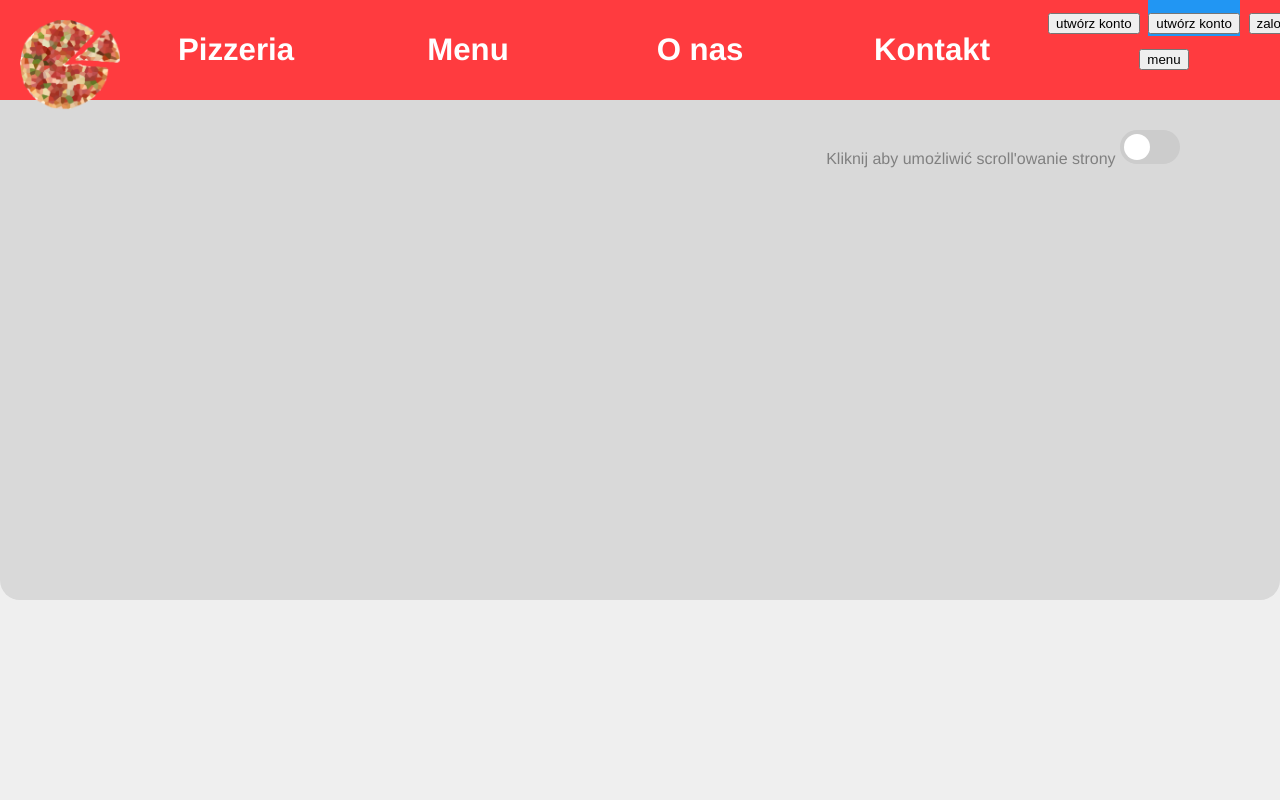
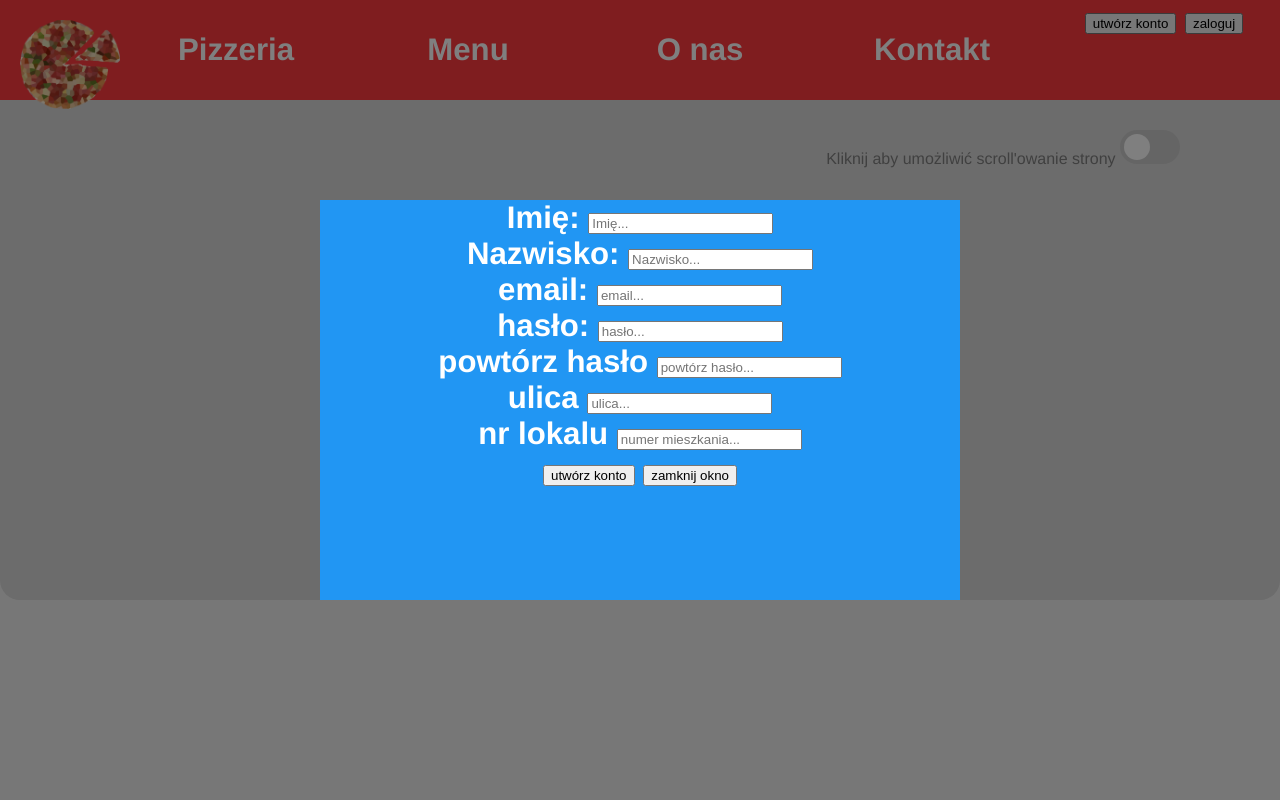
Before and after one commit to pparuzel/Pizzeria-Projekt, a Flask app: page / in a window 1280 px wide, after a click on "utwórz konto". Run offline with Flask 2, Linux system fonts and the light colour scheme.

Commit message:
• dodaj rejestrację użytkownika
• dodaj logowanie użytkownika

• dodaj utrzymywanie sesji użytkownika

• dodaj możliwość edycji danych osobowych użytkownika

```diff
--- a/html/static/style/client_style.css
+++ b/html/static/style/client_style.css
@@ -7,22 +7,21 @@
     position: fixed;
     border: none;
     width: 50%;
-    height: 40%;
-    right: 0%;
-    top: 23%;
+    height: 30%;
+    right: 25%;
+    top: 25%;
 }
 
 #register {
     background-color: #2196F3;
-    display: inline-block;
     text-align: center;
     overflow: auto;
     position: fixed;
     border: none;
     width: 50%;
-    height: 60%;
-    right: 0%;
-    top: 15%;
+    height: 50%;
+    right: 25%;
+    top: 25%;
 }
 
 .popup-background {
--- a/html/templates/client/index.html
+++ b/html/templates/client/index.html
@@ -5,6 +5,7 @@
     <meta name="viewport" content="width=device-width, initial-scale=1">
     <link rel="stylesheet" type="text/css" href="../static/style/style.css">
     <link rel="stylesheet" type="text/css" href="../static/style/sliders.css">
+    <link rel="stylesheet" type="text/css" href="{{ url_for('static', filename='style/client_style.css') }}">
     <script type="text/javascript" src="{{ url_for('static', filename='javascript/main.js') }}"></script>
     <title>Pizzeria Projekt</title>
   </head>
@@ -14,17 +15,46 @@
         <div id="logo"></div>
         <div id="main-menu">
           <div class="menu-block"><a href="">Pizzeria</a></div>
-          <div class="menu-block"><a href="">Menu</a></div>
+          <div class="menu-block"><a href="http://localhost:5000/menu"">Menu</a></div>
           <div class="menu-block"><a href="">O nas</a></div>
           <div class="menu-block"><a href="">Kontakt</a></div>
           <div class="menu-block">
             {% if not logged_in %}
               <button onclick="open_popup_div(register_div)">utwórz konto</button>
             {% endif %}
-            <div id="register_background" style="display: none;">
-              <div id="register" style="background-color: #2196F3">
+            <div id="register_background" class="popup-background">
+              <div id="register">
                 <form action="http://localhost:5000/register" method="post">
-                  <button onclick="close_popup_div(register_div)">utwórz konto</button>
+                  <label>
+                    Imię:
+                    <input type="text" name="first_name" placeholder="Imię...">
+                  </label>
+                  <label>
+                    Nazwisko:
+                    <input type="text" name="last_name" placeholder="Nazwisko...">
+                  </label>
+                  <label>
+                    email:
+                    <input type="text" name="email" placeholder="email...">
+                  </label>
+                  <label>
+                    hasło:
+                    <input type="password" name="password" placeholder="hasło...">
+                  </label>
+                  <label>
+                    powtórz hasło
+                    <input type="password" name="password2" placeholder="powtórz hasło...">
+                  </label>
+                  <label>
+                    ulica
+                    <input type="text" name="street" placeholder="ulica...">
+                  </label>
+                  <label>
+                    nr lokalu
+                    <input type="text" name="flat_nr" placeholder="numer mieszkania...">
+                  </label>
+                  <button type="submit" onclick="close_popup_div(register_div)">utwórz konto</button>
+                  <button onclick="close_popup_div(register_div)">zamknij okno</button>
                 </form>
               </div>
             </div>
@@ -37,7 +67,18 @@
             <div id="login_background" style="display: none;">
               <div id="login" style="background-color: #2196F3">
                 <form action="http://localhost:5000/login" method="post">
-                  <button onclick="close_popup_div(login_div)">zaloguj</button>
+                  <label>
+                    email:
+                    <input type="text" name="email" placeholder="email...">
+                  </label>
+                  <label>
+                    hasło:
+                    <input type="password" name="password" placeholder="hasło...">
+                  </label>
+                  <label>
+                  <button type="submit" onclick="close_popup_div(login_div)">zaloguj</button>
+                  <button onclick="close_popup_div(login_div)">zamknij okno</button>
+                  </label>
                 </form>
               </div>
             </div>
@@ -45,13 +86,13 @@
               var login_div = document.getElementById("login_background")
             </script>
             {% if logged_in %}
-            <form action="http://localhost:5000/profile">
-              <button>pokaż konto</button>
+            <form action="http://localhost:5000/profile" method="get">
+              <button type="submit">pokaż konto</button>
+            </form>
+            <form action="http://localhost:5000/logout"  method="post">
+              <button type="submit">wyloguj</button>
             </form>
             {% endif %}
-            <form action="http://localhost:5000/menu">
-              <button>menu</button>
-            </form>
           </div>
           </div>
         </div>
--- a/html/templates/client/order_page.html
+++ b/html/templates/client/order_page.html
@@ -22,7 +22,7 @@
         {% for info in address %}
         <p>{{ info }}</p>
         {% endfor %}
-        <!--<button onclick="open_popup_div(address_div)">wprowadź inny adres</button>-->
+        <button onclick="open_popup_div(address_div)">wprowadź inny adres</button>
         <button onclick="open_popup_div(info_div)">zatwierdź zamówienie</button>
     </div>
     <div id="address_background" class="popup-background">
@@ -58,7 +58,7 @@
                 Przewidywany czas dostarczenia zamówienia:
                 {{ delivery_time }} minut.
             </p>
-            <form action="http://localhost:5000/make_order">
+            <form action="http://localhost:5000/make_order" method="post">
                 <button onclick="close_popup_div(info_div)">OK!</button>
             </form>
         </div>
--- a/python/flask/app.py
+++ b/python/flask/app.py
@@ -99,8 +99,10 @@ class User(db.Model):
     id = db.Column(db.Integer, primary_key=True, autoincrement=True)
     first_name = db.Column(db.String(30), nullable=False)
     last_name = db.Column(db.String(30), nullable=False)
-    email = db.Column(db.String(320), nullable=False)
+    email = db.Column(db.String(320), nullable=False, unique=True)
     password = db.Column(db.String(320), nullable=False)
+    street = db.Column(db.String(70), nullable=False)
+    flat_nr = db.Column(db.String(12), nullable=False)
 
     def __repr__(self):
         return ', '.join([
--- a/python/flask/routes.py
+++ b/python/flask/routes.py
@@ -5,6 +5,8 @@ from python.flask.app import db
 from python.flask.app import PizzaToppings, Order, Drink, User, Pizza
 from flask_admin import Admin as FlaskAdmin
 from flask_admin.contrib.sqla import ModelView
+from flask import session as session_handler
+import collections
 
 
 #
@@ -16,15 +18,27 @@ from flask_admin.contrib.sqla import ModelView
 def index():
     if request.method == 'GET':
         print('† index')
-        is_logged_in = False
-        return render_template('client/index.html', logged_in=is_logged_in)
+        email_in_session = 'email' in session_handler
+        return render_template('client/index.html', logged_in=email_in_session)
 
 
 # validate user's info from database
 @app.route('/login', methods=['POST'])
 def login():
     if request.method == 'POST':
-        print('login')
+        email = request.form['email']
+        password = request.form['password']
+        user = User.query.filter_by(email=email).first()
+        if password == user.password:
+            session_handler['email'] = (email, user.id)
+        return redirect(url_for('index'))
+
+
+@app.route('/logout', methods=['POST'])
+def logout():
+    if request.method == 'POST':
+        if 'email' in session_handler:
+            session_handler.pop('email')
         return redirect(url_for('index'))
 
 
@@ -32,7 +46,27 @@ def login():
 @app.route('/register', methods=['POST'])
 def register():
     if request.method == 'POST':
-        print('register')
+        password1 = request.form['password']
+        password2 = request.form['password2']
+        if password1 == password2:
+            first_name = request.form['first_name']
+            last_name = request.form['last_name']
+            email = request.form['email']
+            street = request.form['street']
+            flat_nr = request.form['flat_nr']
+
+            new_user = User(
+                first_name=first_name,
+                last_name=last_name,
+                email=email,
+                password=password1,
+                street=street,
+                flat_nr=flat_nr
+            )
+
+            db.session.add(new_user)
+            db.session.commit()
+
         return redirect(url_for('index'))
 
 
@@ -45,11 +79,8 @@ def show_menu():
     pizzas = Pizza.query.all()
     toppings = PizzaToppings.query.all()
     drinks = Drink.query.all()
-    print(pizzas)
-    print(toppings)
-    print(drinks)
     if request.method == 'GET':
-        is_logged_in = True
+        is_logged_in = 'email' in session_handler
         return render_template('client/menu.html',
                                logged_in=is_logged_in,
                                pizzas=pizzas,
@@ -63,13 +94,16 @@ def show_current_order():
     import random
     if request.method == 'POST':
         selected_pizzas = request.form.getlist('check_group_pizza')
+        amount_of_selected_pizzas = request.form['quantity']
         selected_toppings = request.form.getlist('check_group_topping')
         selected_drinks = request.form.getlist('check_group_drink')
         if len(selected_pizzas) > 0:
             print(selected_pizzas)
             print(selected_toppings)
             print(selected_drinks)
+            print(amount_of_selected_pizzas)
             delivery_time = random.randint(45, 90)
+            # get user's address
             address = ['Alejkowa', '45b/4', 'Kraków']
             return render_template('client/order_page.html',
                                    selected_pizzas=selected_pizzas,
@@ -90,9 +124,11 @@ def change_address():
 
 @app.route('/make_order', methods=['POST', 'GET'])
 def make_order():
-    # put order into DB
-    # show pop up
-    return redirect(url_for('index'))
+    if request.method == 'POST':
+
+        # put order into DB
+        # show pop up
+        return redirect(url_for('index'))
 
 
 #
@@ -103,30 +139,67 @@ def make_order():
 @app.route('/update_user', methods=['POST'])
 def update_user():
     if request.method == 'POST':
-        print('user update')
-        return redirect(url_for('user_profile'))
+        if 'email' in session_handler:
+            user = User.query.get(session_handler['email'][1])
+
+            first_name = request.form['first_name']
+            last_name = request.form['last_name']
+            street = request.form['street']
+            flat_nr = request.form['flat_nr']
+
+            if len(first_name) > 0:
+                user.first_name = first_name
+            if len(last_name) > 0:
+                user.last = last_name
+            if len(street) > 0:
+                user.street = street
+            if len(flat_nr) > 0:
+                user.flat_nr = flat_nr
+
+            db.session.commit()
+            return redirect(url_for('user_profile'))
+        else:
+            return redirect(url_for('index')), 403
 
 
 # get user's info from database
 @app.route('/profile', methods=['GET'])
 def user_profile():
     if request.method == 'GET':
-        user_info = {
-            'first_name': 'Piotr',
-            'last_name': 'Persona',
-            'email': 'persona.piotr@gmail.com',
-            'phone': '123456789'
-        }
-        return render_template('client/profile.html',
-                               username=user_info['first_name'],
-                               user_info=user_info.values())
+        if 'email' in session_handler:
+            user = User.query.get(session_handler['email'][1])
+            user_info = {
+                'first_name': user.first_name,
+                'last_name': user.last_name,
+                'email': user.email,
+                'street': user.street,
+                'flat_nr': user.flat_nr
+            }
+
+            return render_template('client/profile.html',
+                                   username=user_info['first_name'],
+                                   user_info=user_info.values())
+        else:
+            return redirect(url_for('index')), 403
 
 
-@app.route('/verify_password', methods=['POST', 'GET'])
-def verify_password():
+@app.route('/change_password', methods=['POST'])
+def change_password():
     if request.method == 'POST':
-        # handle validation
-        return redirect(url_for('user_profile'))
+        if 'email' in session_handler:
+            user = User.query.get(session_handler['email'][1])
+            user_password = user.password
+            old_password = request.form['old_password']
+            if user_password == old_password:
+                new_password = request.form['new_password']
+                repeat_new_password = request.form['repeat_new_password']
+                if new_password == repeat_new_password:
+                    user.password = new_password
+                    db.session.commit()
+                    return redirect(url_for('user_profile'))
+            return "passwords does not match"
+        else:
+            return redirect(url_for('index'))
 
 
 #
@@ -199,6 +272,8 @@ class UserView(ModelView):
     can_edit = False
     can_delete = False
 
+    column_list = ('first_name', 'last_name', 'email', 'street', 'flat_nr')
+
 
 class OrderView(ModelView):
 
```
Also changed, not shown: html/templates/client/menu.html (+9 -4 lines), html/templates/client/profile.html (+9 -21 lines).
